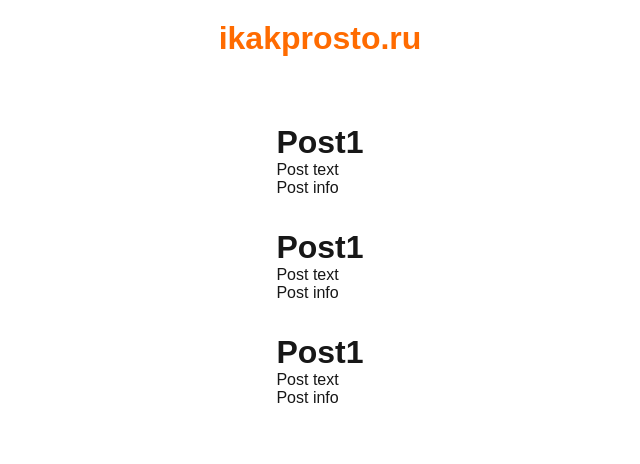
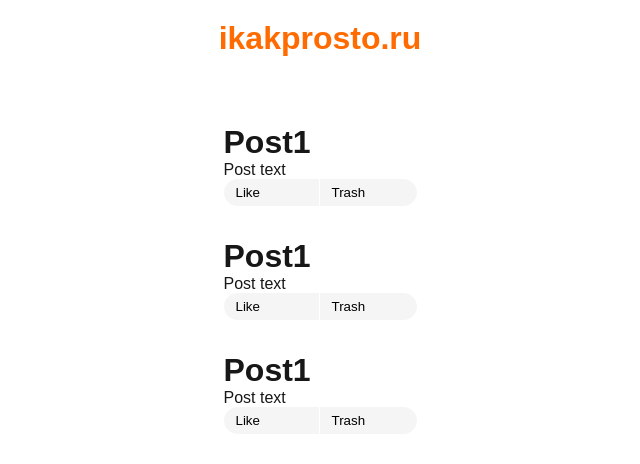
Before and after one commit to Danikadza/Next-testApp, a Next.js app: page / in a window 1280 px wide. Shown: the top 464 px of the page, without its empty margins (320-960 px from the left). Built offline with nearby package versions, Linux system fonts and the light colour scheme.

Commit message:
feat/стили для кнопок рейтинга

```diff
--- a/src/app/components/Post.tsx
+++ b/src/app/components/Post.tsx
@@ -1,12 +1,15 @@
 import React from "react";
 import Link from "next/link";
+import Rating from "./Rating";
 
 const Post = () => {
     return (
         <div>
             <h1>Post1</h1>
             <div>Post text</div>
-            <div>Post info</div>
+            <div>
+                <Rating/>
+            </div>
         </div>
     )
 }
--- a/src/app/components/Rating.tsx
+++ b/src/app/components/Rating.tsx
@@ -3,8 +3,8 @@
 const Rating = () => {
     return (
         <div className="rating">
-            <button  className="rating__likes"></button>
-            <button  className="rating__dislikes"></button>
+            <button  className="rating__likes">Like</button>
+            <button  className="rating__dislikes">Trash</button>
         </div>
     )
 }
--- a/src/app/globals.css
+++ b/src/app/globals.css
@@ -33,6 +33,7 @@
     margin-bottom: 48px;
     line-height: 12px;
 }
+/**/
 /*стили для главной страницы*/
 .post__group{
   display: flex;
@@ -41,8 +42,50 @@
   justify-content: center;
   align-items: center;
 }
+/**/
 /*стили для страницы постов*/
+/**/
 /*стили для компонента post*/
+/**/
+/*стили для компонента Rating*/
+.rating {
+  display: flex;
+  flex-direction: row;
+  align-items: center;
+  padding: 0px;
+  gap: 1px;
+  width: 193px;
+  height: 27px;
+  border-radius: 30px; /* Это закругление для всего контейнера */
+}
+
+.rating__likes {
+  display: flex;
+  flex-direction: row;
+  align-items: center;
+  padding: 8px 8px 8px 12px;
+  gap: 6px;
+  width: 95px;
+  height: 27px;
+  background: rgba(4, 4, 5, 0.04);
+  border: none;
+  border-top-left-radius: 30px; /* Закругление только с левой стороны */
+  border-bottom-left-radius: 30px; /* Закругление только с левой стороны */
+}
+
+.rating__dislikes {
+  display: flex;
+  flex-direction: row;
+  align-items: center;
+  padding: 8px 8px 8px 12px;
+  gap: 6px;
+  width: 97px;
+  height: 27px;
+  background: rgba(4, 4, 5, 0.04);
+  border: none;
+  border-top-right-radius: 30px; /* Закругление только с правой стороны */
+  border-bottom-right-radius: 30px; /* Закругление только с правой стороны */
+}
 /**/
 * {
   box-sizing: border-box;
```
